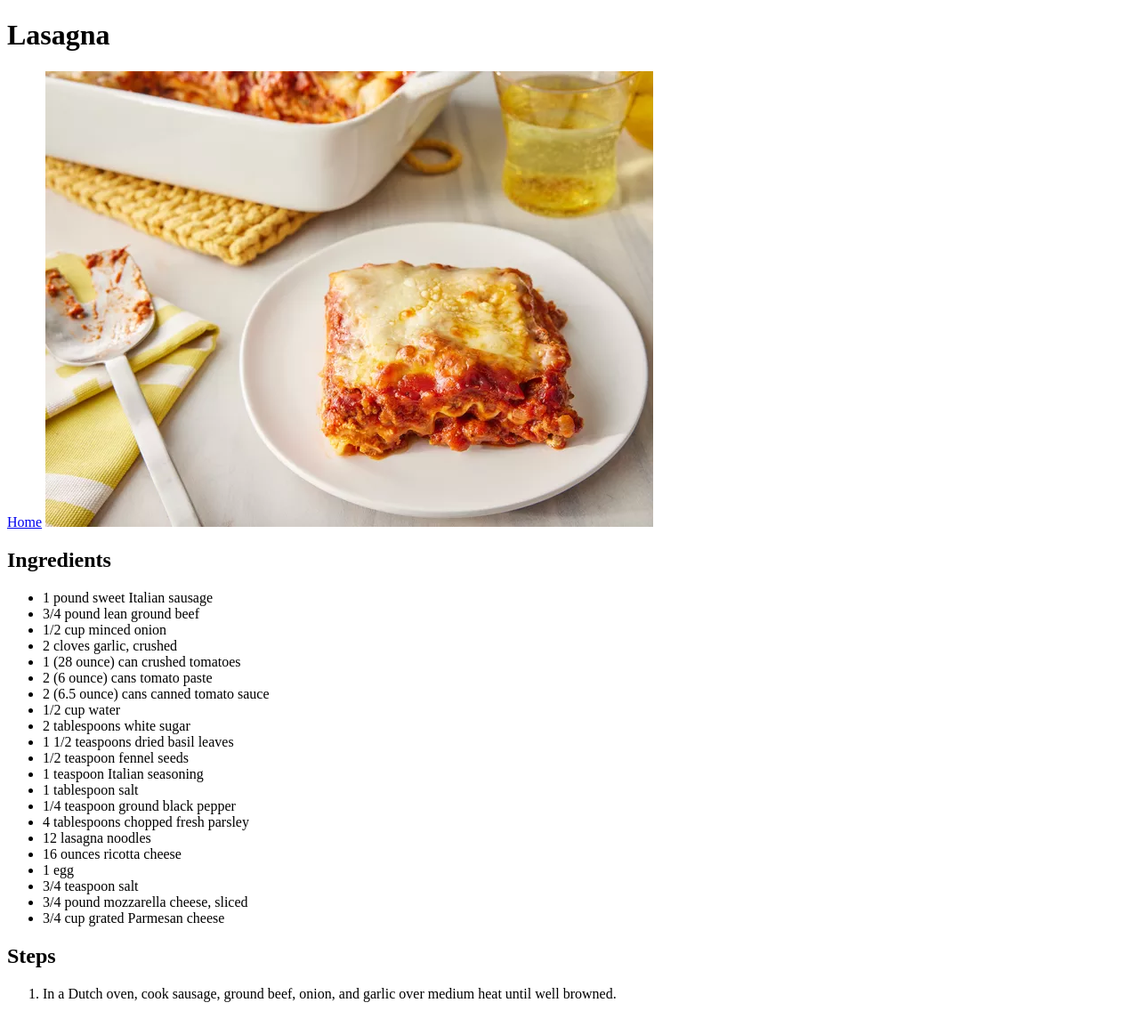
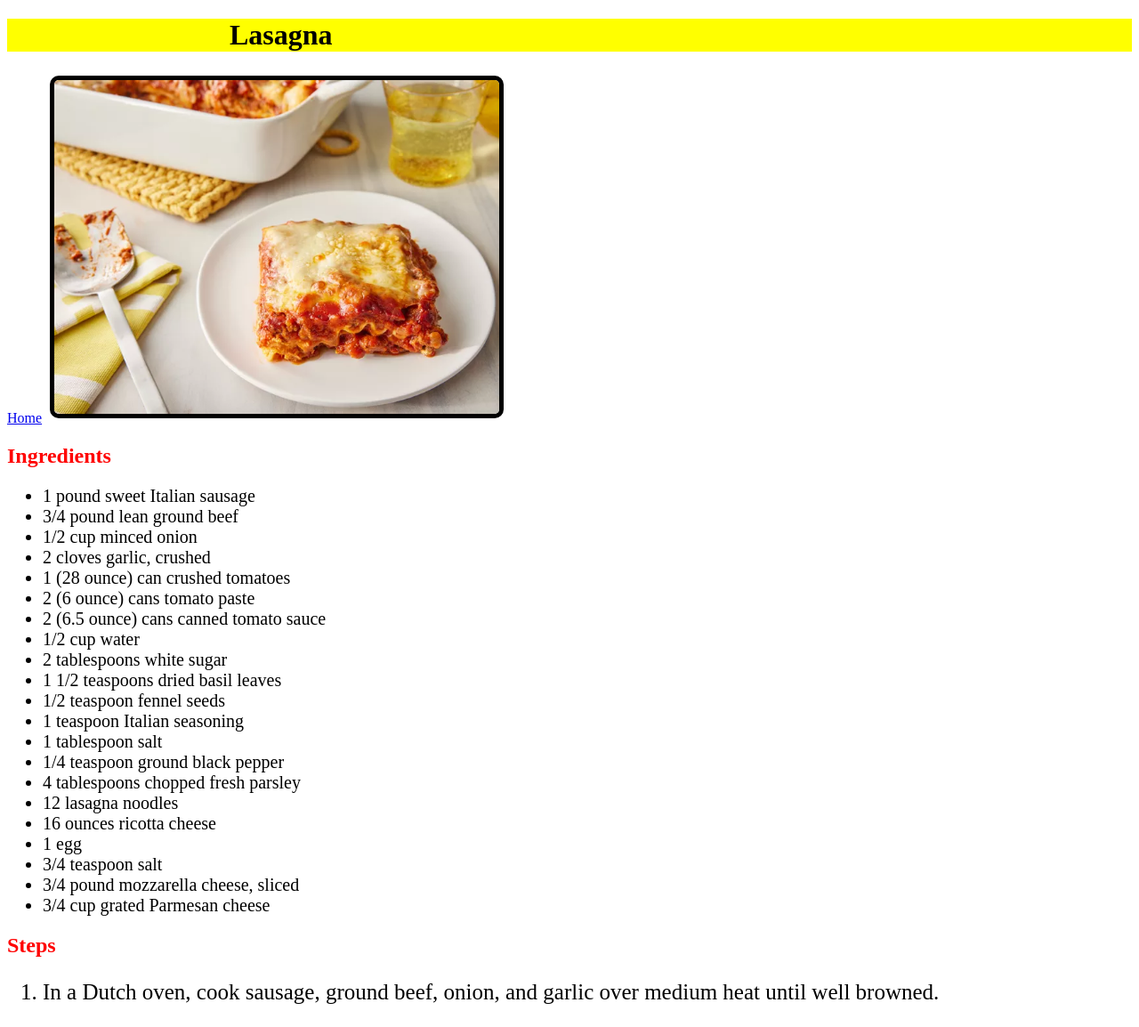
Before and after one commit to Ignis-V/odin-recipes, a plain HTML site: page recipes/lasagna.html in a window 1280 px wide. Shown: the whole page at 89% size. Drawn offline with Linux system fonts and the light colour scheme.

Commit message:
Changed lasagna.html to include css file.

```diff
--- a/recipes/lasagna.html
+++ b/recipes/lasagna.html
@@ -2,7 +2,9 @@
 <html lang="en">
     <head>
         <meta charset="UTF-8">
+        <meta content='width=device-width, initial-scale=1' name='viewport'/>
         <title>Lasagna</title>
+        <link rel="stylesheet" href="styles.css">
     </head>
     <body>
         <h1>Lasagna</h1>
--- /dev/null
+++ b/recipes/styles.css
@@ -0,0 +1,25 @@
+h1 {
+    padding-left: 250px;
+    background-color: yellow;
+}
+
+img {
+    width: 500px;
+    height: auto;
+    margin: 5px;
+    border: black 5px solid;
+    border-radius: 10px;
+
+}
+
+h2 {
+    color: #FF0000;
+}
+
+ul {
+    font-size: 20px;
+}
+
+ol {
+    font-size: 25px;
+}
```
